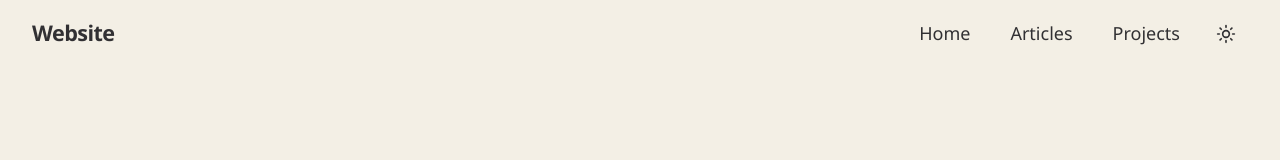
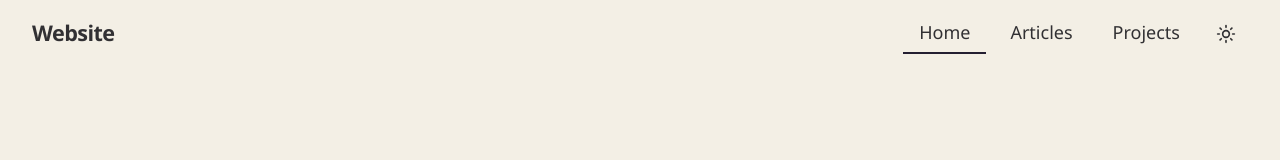
Before and after one commit to Tim-van-Oudheusden/website, a React (Vite) app in the folder front-end/: page / in a window 1280 px wide. Shown: the top 160 px of the page. Built offline with nearby package versions, Linux system fonts and the light colour scheme.

Commit message:
feat(front-end): underline active top navbar page

```diff
--- a/front-end/src/shared/components/TopBar.tsx
+++ b/front-end/src/shared/components/TopBar.tsx
@@ -1,8 +1,9 @@
 import * as React from "react";
 import { useEffect, useState } from "react";
-import { Link } from "react-router";
+import { Link, useLocation } from "react-router";
 import { MenuIcon } from "lucide-react";
 import { Button } from "@/shared/components/ui/button";
+import { cn } from "@/shared/lib/utils";
 import {
   Sheet,
   SheetContent,
@@ -18,9 +19,18 @@ const navLinks = [
   { label: "Projects", href: "/projects" },
 ];
 
+function isActiveNavPath(pathname: string, href: string): boolean {
+  if (href === "/") {
+    return pathname === "/";
+  }
+
+  return pathname === href || pathname.startsWith(`${href}/`);
+}
+
 export function TopBar(): React.JSX.Element {
   const [open, setOpen] = useState(false);
   const [scrolled, setScrolled] = useState(false);
+  const location = useLocation();
 
   useEffect(() => {
     function handleScroll(): void {
@@ -47,11 +57,28 @@ export function TopBar(): React.JSX.Element {
 
         {/* Desktop nav */}
         <nav className="hidden items-center gap-2 sm:flex">
-          {navLinks.map((link) => (
-            <Button key={link.href} variant="ghost" size="sm" className="h-10 px-4 text-[18px] font-medium" asChild>
-              <Link to={link.href}>{link.label}</Link>
-            </Button>
-          ))}
+          {navLinks.map((link) => {
+            const isActive = isActiveNavPath(location.pathname, link.href);
+
+            return (
+              <Button
+                key={link.href}
+                variant="ghost"
+                size="sm"
+                className={cn(
+                  "h-10 px-4 text-[18px] font-medium rounded-none border-b-2",
+                  isActive
+                    ? "border-[var(--adw-dark-4)] dark:border-[var(--adw-light-4)]"
+                    : "border-transparent",
+                )}
+                asChild
+              >
+                <Link to={link.href} data-active-nav={isActive ? "true" : "false"}>
+                  {link.label}
+                </Link>
+              </Button>
+            );
+          })}
           <ThemeToggle triggerClassName="size-11" iconClassName="size-5" />
         </nav>
 
```
Also changed, not shown: 1 other file (tests, documents, lock files or other folders).
